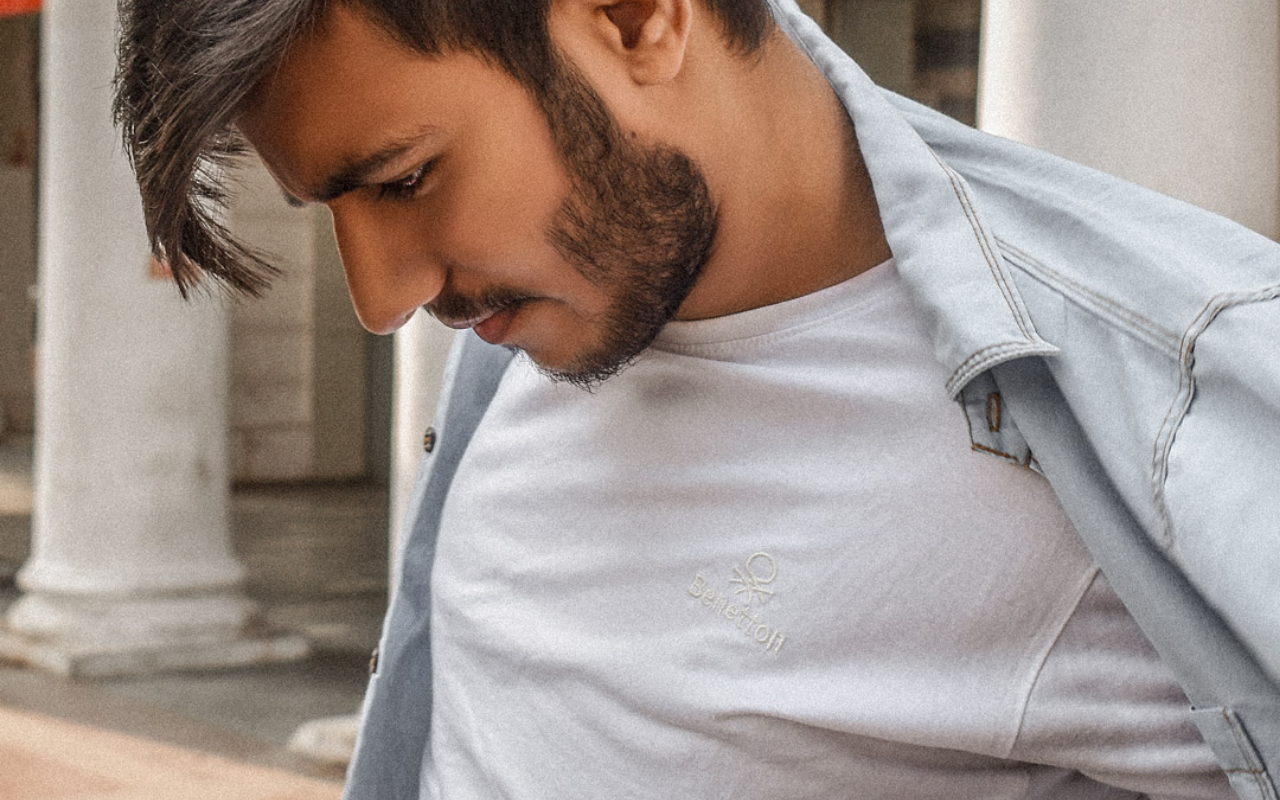
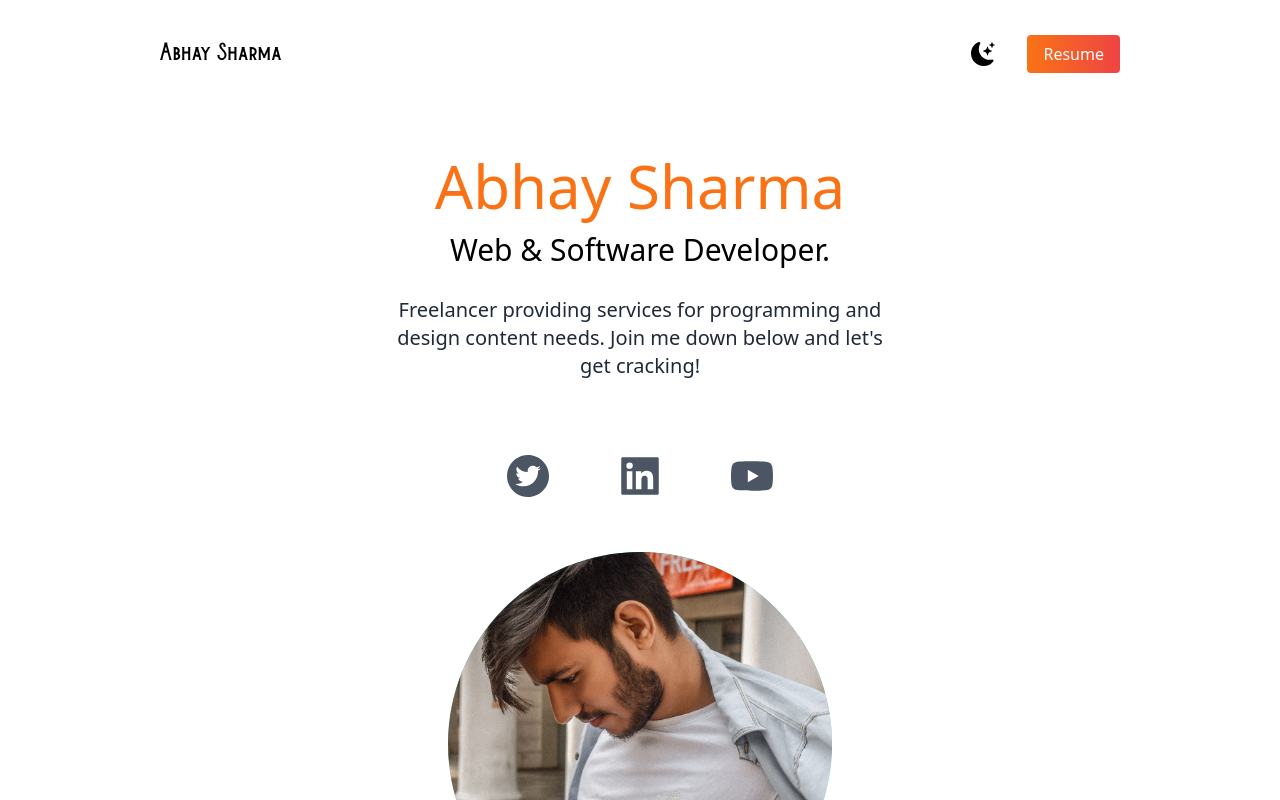
Before and after one commit to abhaysharma003/portfolio, a Next.js app: page / in a window 1280 px wide. Shown: the top 800 px of the page. Built offline with nearby package versions, Linux system fonts and the light colour scheme.

Commit message:
Add files via upload

```diff
--- /dev/null
+++ b/postcss.config.js
@@ -0,0 +1,6 @@
+module.exports = {
+  plugins: {
+    tailwindcss: {},
+    autoprefixer: {},
+  },
+}
--- /dev/null
+++ b/tailwind.config.js
@@ -0,0 +1,17 @@
+/** @type {import('tailwindcss').Config} */
+module.exports = {
+  darkMode: "class",
+  content: [
+    "./app/**/*.{js,ts,jsx,tsx}",
+    "./pages/**/*.{js,ts,jsx,tsx}",
+    "./components/**/*.{js,ts,jsx,tsx}",
+  ],
+  theme: {
+    extend: {
+      fontFamily:{
+        burtons: "burtons"
+      }
+    },
+  },
+  plugins: [],
+}
```
